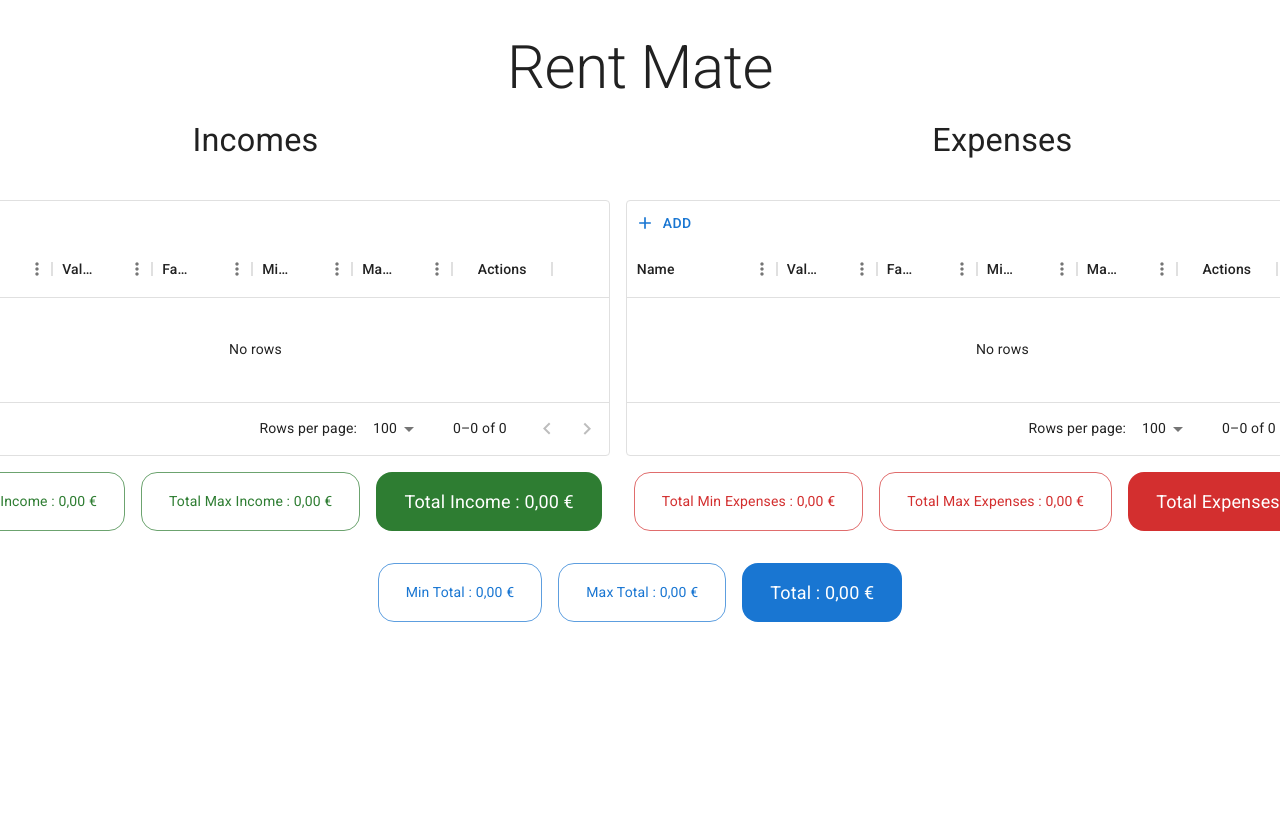
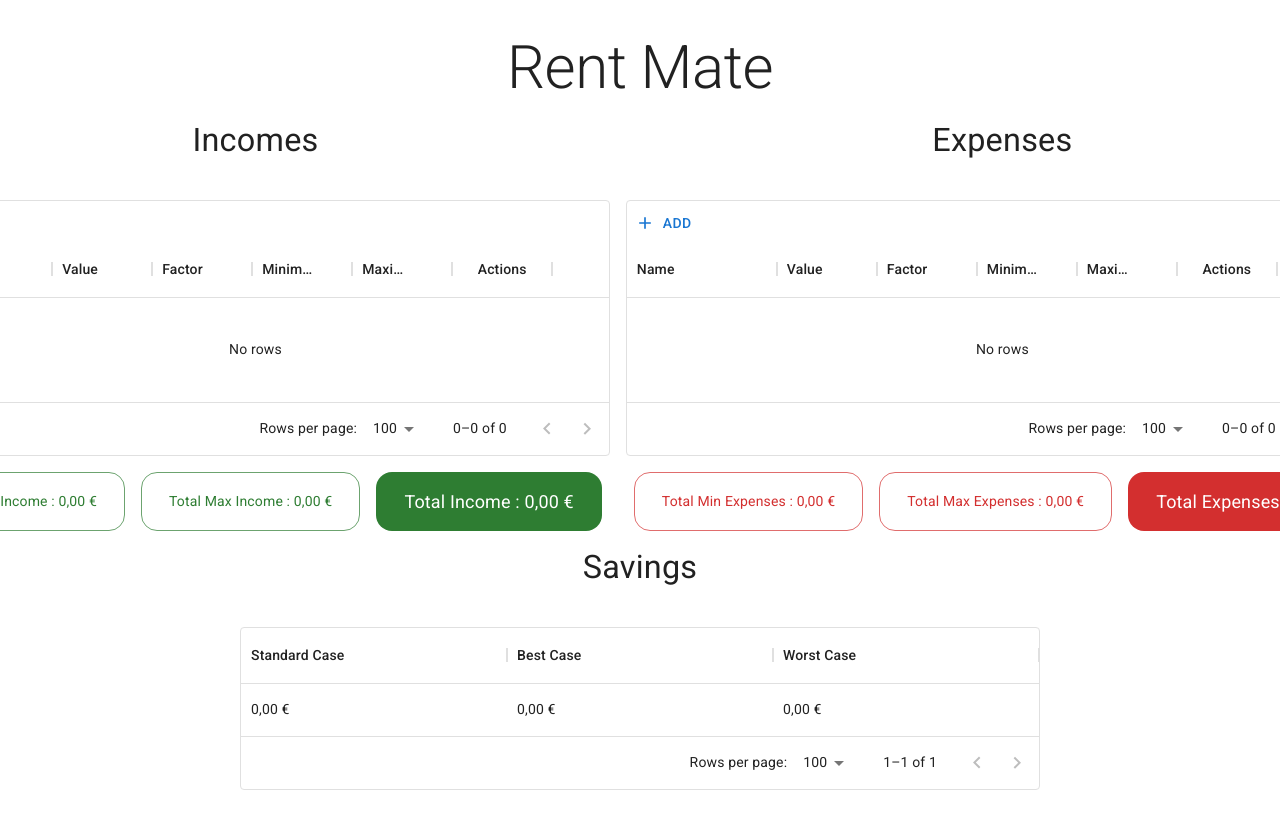
Before and after one commit to Mariosts95/rent-mate, a React (Vite) app: page / in a window 1280 px wide. Shown: the top 822 px of the page. Before the commit the page ends 800 px from the top, so only its background shows below. Built offline with nearby package versions, Linux system fonts and the light colour scheme.

Commit message:
Refactor the savings logic

```diff
--- a/src/App.jsx
+++ b/src/App.jsx
@@ -8,9 +8,10 @@ import { Box, Typography } from '@mui/material';
 import Expenses from './components/Expenses';
 import Incomes from './components/Incomes';
 import PageWrapper from './components/PageWrapper';
+import Savings from './components/Savings';
 import TotalChip from './components/TotalChip/TotalChip';
 
-import { calculateSums } from './utils/general';
+import { calculateSums, randomId } from './utils/general';
 
 const App = () => {
   const incomes = useSelector((state) => state.incomes);
@@ -20,11 +21,14 @@ const App = () => {
   const expensesSums = useMemo(() => calculateSums(expenses), [expenses]);
 
   const sums = useMemo(
-    () => ({
-      min: incomesSums.min - expensesSums.min,
-      max: incomesSums.max - expensesSums.max,
-      total: incomesSums.total - expensesSums.total,
-    }),
+    () => [
+      {
+        standardCase: incomesSums.total - expensesSums.total,
+        bestCase: incomesSums.max - expensesSums.min,
+        worstCase: incomesSums.min - expensesSums.max,
+        id: randomId(),
+      },
+    ],
     [
       incomesSums.min,
       incomesSums.max,
@@ -97,7 +101,10 @@ const App = () => {
         </Box>
       </Box>
 
-      <Box my={2} display='flex' justifyContent='center'>
+      <Box my={2} maxWidth={800} mx='auto'>
+        <Savings sums={sums} />
+
+        {/* <Box display='flex' justifyContent='center'>
           <TotalChip
             labelTitle='Min Total'
             labelValue={sums.min}
@@ -113,6 +120,7 @@ const App = () => {
             sx={{ fontSize: 14 }}
           />
           <TotalChip labelTitle='Total' labelValue={sums.total} color='primary' variant='filled' />
+        </Box> */}
       </Box>
     </PageWrapper>
   );
--- a/src/components/MainTable/MainTable.jsx
+++ b/src/components/MainTable/MainTable.jsx
@@ -107,6 +107,7 @@ const MainTable = ({ rows, add, remove }) => {
       columns={columns}
       editMode='row'
       autoHeight
+      disableColumnMenu
       slots={{
         toolbar: () => (
           <ModalForm
--- /dev/null
+++ b/src/components/Savings.jsx
@@ -0,0 +1,48 @@
+import { Box, Typography } from '@mui/material';
+import { DataGrid } from '@mui/x-data-grid';
+
+const baseColumnConfig = {
+  type: 'number',
+  flex: 1,
+  align: 'left',
+  headerAlign: 'left',
+  sortable: false,
+  valueFormatter: (params) =>
+    `${Intl.NumberFormat('el-GR', {
+      style: 'currency',
+      currency: 'EUR',
+    }).format(params.value)}`,
+};
+
+const columns = [
+  {
+    field: 'standardCase',
+    headerName: 'Standard Case',
+    description: `This is the most possible scenario, it's the incomes - expenses without any factor`,
+    ...baseColumnConfig,
+  },
+  {
+    field: 'bestCase',
+    headerName: 'Best Case',
+    description: `This is the best scenario, it's the maximum incomes - minimum expenses`,
+    ...baseColumnConfig,
+  },
+  {
+    field: 'worstCase',
+    headerName: 'Worst Case',
+    description: `This is the worst scenario, it's the minimum incomes - maximum expenses`,
+    ...baseColumnConfig,
+  },
+];
+
+const Savings = ({ sums }) => (
+  <Box>
+    <Typography variant='h4' mb={5} textAlign='center'>
+      Savings
+    </Typography>
+
+    <DataGrid rows={sums} columns={columns} autoHeight disableColumnMenu />
+  </Box>
+);
+
+export default Savings;
```
Lines whose indentation alone changed are shown as unchanged.
